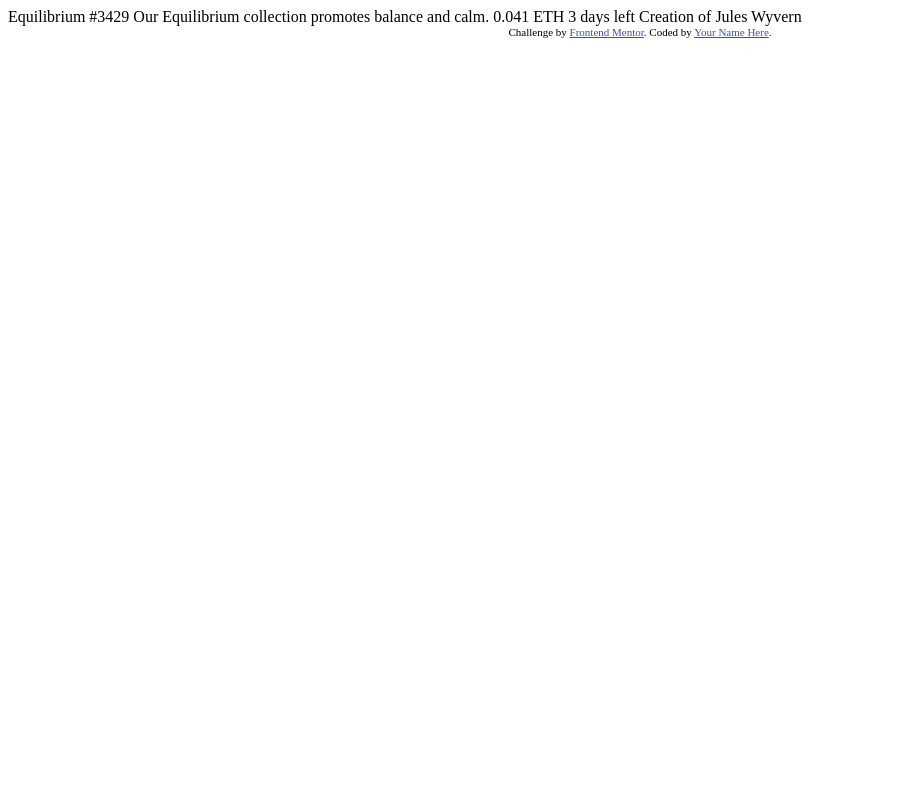
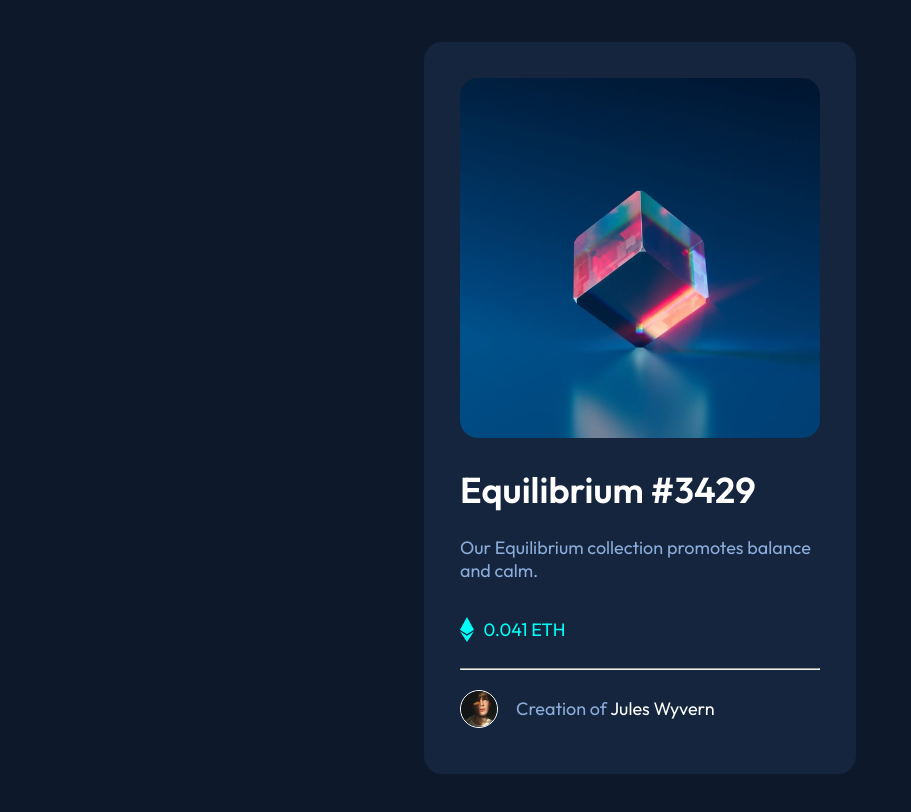
Before and after one commit to thor-rodrigues/nft-preview-card-component, a plain HTML site: page index.html in a window 1280 px wide. Shown: the whole page, without its empty margins (0-911 px from the left). Drawn offline with Linux system fonts and the light colour scheme.

Commit message:
Added style.css

```diff
--- a/index.html
+++ b/index.html
@@ -1,33 +1,47 @@
 <!DOCTYPE html>
 <html lang="en">
+
 <head>
-  <meta charset="UTF-8">
-  <meta name="viewport" content="width=device-width, initial-scale=1.0"> <!-- displays site properly based on user's device -->
+    <meta charset="UTF-8">
+    <meta name="viewport" content="width=device-width, initial-scale=1.0">
+    <link rel="stylesheet" href="./style.css">
+    <link href="https://fonts.googleapis.com/css2?family=Outfit:wght@300;400;600&display=swap" rel="stylesheet">
+    <link rel="icon" type="image/png" sizes="32x32" href="./images/favicon-32x32.png">
+    <title>Frontend Mentor | NFT preview card component</title>
+</head>
 
-  <link rel="icon" type="image/png" sizes="32x32" href="./images/favicon-32x32.png">
+<body>
+    <div class="card">
+        <div class="card-image">
+            <img src="./images/image-equilibrium.jpg" alt="Image of Equilibrium #3429 NFT">
+        </div>
+        <div class="card-text">
+            <div class="card-title">
+                <h1>Equilibrium #3429</h1>
+            </div>
+            <div class="card-description">
+                <p>Our Equilibrium collection promotes balance and calm.</p>
+            </div>
+            <div class="card-price-and-time">
+                <div class="card-eth-value">
+                    <img src="./images/icon-ethereum.svg" alt="Ethereum icon">
+                    <p>0.041 ETH</p>
+                </div>
+                <!-- <div class="order-time-left">
+                    <img src="./images/icon-clock.svg" alt="Clock icon">
+                    <p>3 days left</p>
+                </div> -->
+            </div>
+            <hr>
+            <div class="card-author">
+                <img src="./images/image-avatar.png" alt="Image of Author">
+                <p>Creation of <span>Jules Wyvern</span></p>
+            </div>
+        </div>
+    </div>
+    <!-- <div class="attribution">
+        Challenge by <a href="https://www.frontendmentor.io?ref=challenge" target="_blank">Frontend Mentor</a>. Coded by <a href="#">Your Name Here</a>.
+    </div> -->
+</body>
 
-  <title>Frontend Mentor | NFT preview card component</title>
-
-  <!-- Feel free to remove these styles or customise in your own stylesheet 👍 -->
-  <style>
-    .attribution { font-size: 11px; text-align: center; }
-    .attribution a { color: hsl(228, 45%, 44%); }
-  </style>
-</head>
-<body>
-
-  Equilibrium #3429
-
-  Our Equilibrium collection promotes balance and calm.
-
-  0.041 ETH
-  3 days left
-
-  Creation of Jules Wyvern
-
-  <div class="attribution">
-    Challenge by <a href="https://www.frontendmentor.io?ref=challenge" target="_blank">Frontend Mentor</a>.
-    Coded by <a href="#">Your Name Here</a>.
-  </div>
-</body>
 </html>
--- /dev/null
+++ b/style.css
@@ -0,0 +1,73 @@
+html {
+    font-family: "Outfit", sans-serif;
+    font-size: 18px;
+}
+
+body {
+    height: 100vh;
+    display: flex;
+    justify-content: center;
+    align-items: center;
+    background-color: hsl(217, 54%, 11%);
+}
+
+.card {
+    width: 20rem;
+    padding: 2rem;
+    border-radius: 1rem;
+    background-color: hsl(216, 50%, 16%);
+}
+
+.card-image img {
+    width: 100%;
+    border-radius: 1rem;
+}
+
+.card-text p {
+    color: hsl(215, 51%, 70%);
+}
+
+.card-title {
+    color: hsl(0, 0%, 100%);
+}
+
+.card-price-and-time {
+    display: flex;
+    align-items: center;
+}
+
+.card-eth-value {
+    display: flex;
+    align-items: center;
+}
+
+.card-eth-value img {
+    width: 0.8rem;
+    height: 1.4rem;
+    padding-right: 0.5rem;
+}
+
+.card-eth-value p {
+    color: hsl(178, 100%, 50%);
+}
+
+.order-time-left {
+    display: flex;
+}
+
+.card-author {
+    display: flex;
+    align-items: center;
+}
+
+.card-author img {
+    height: 2rem;
+    width: auto;
+    margin-right: 1rem;
+    border: 1.5px solid hsl(0, 0%, 100%);
+    border-radius: 50%;
+}
+
+.card-author span {
+    color: hsl(0, 0%, 100%);
+}
```
